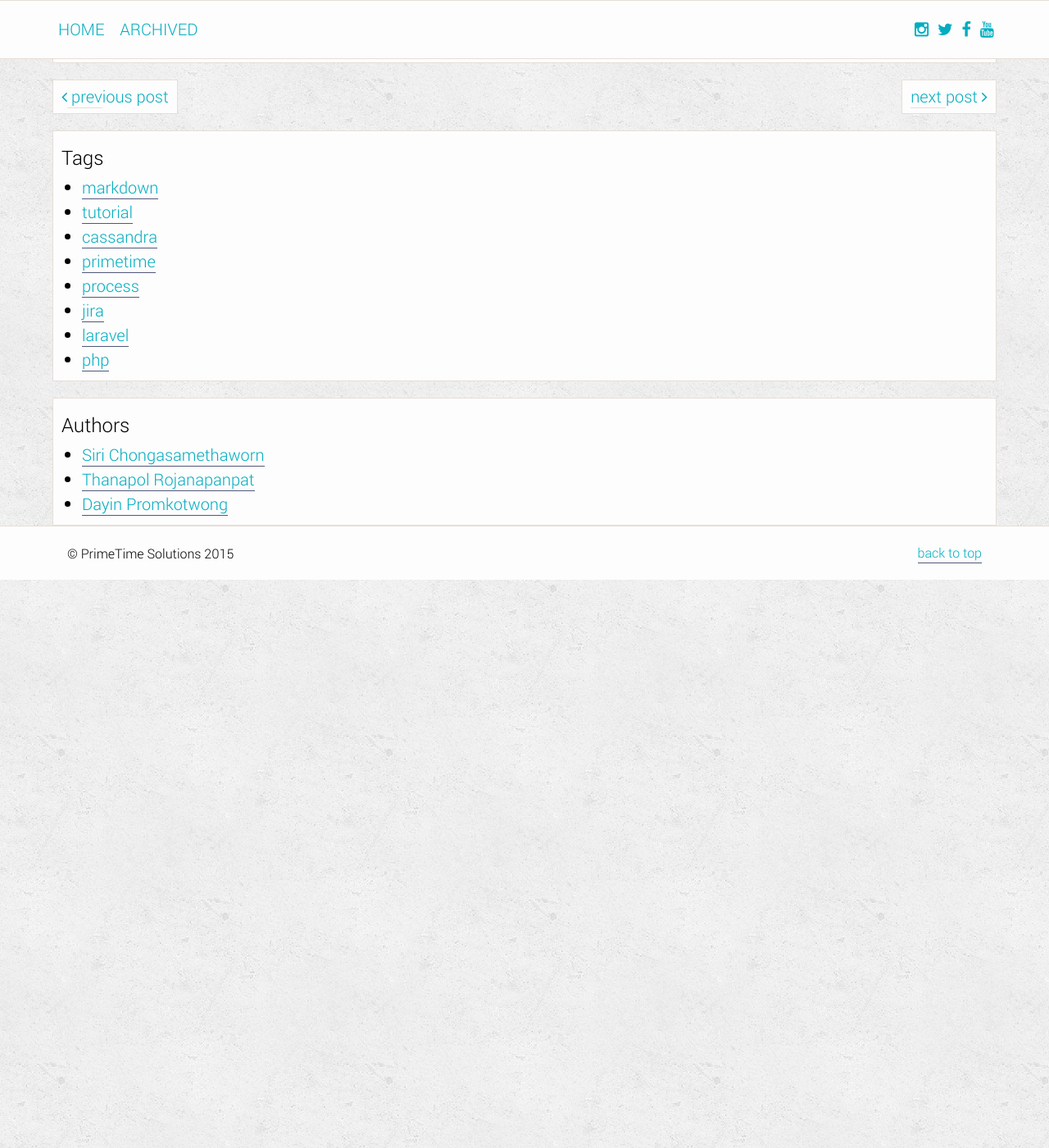
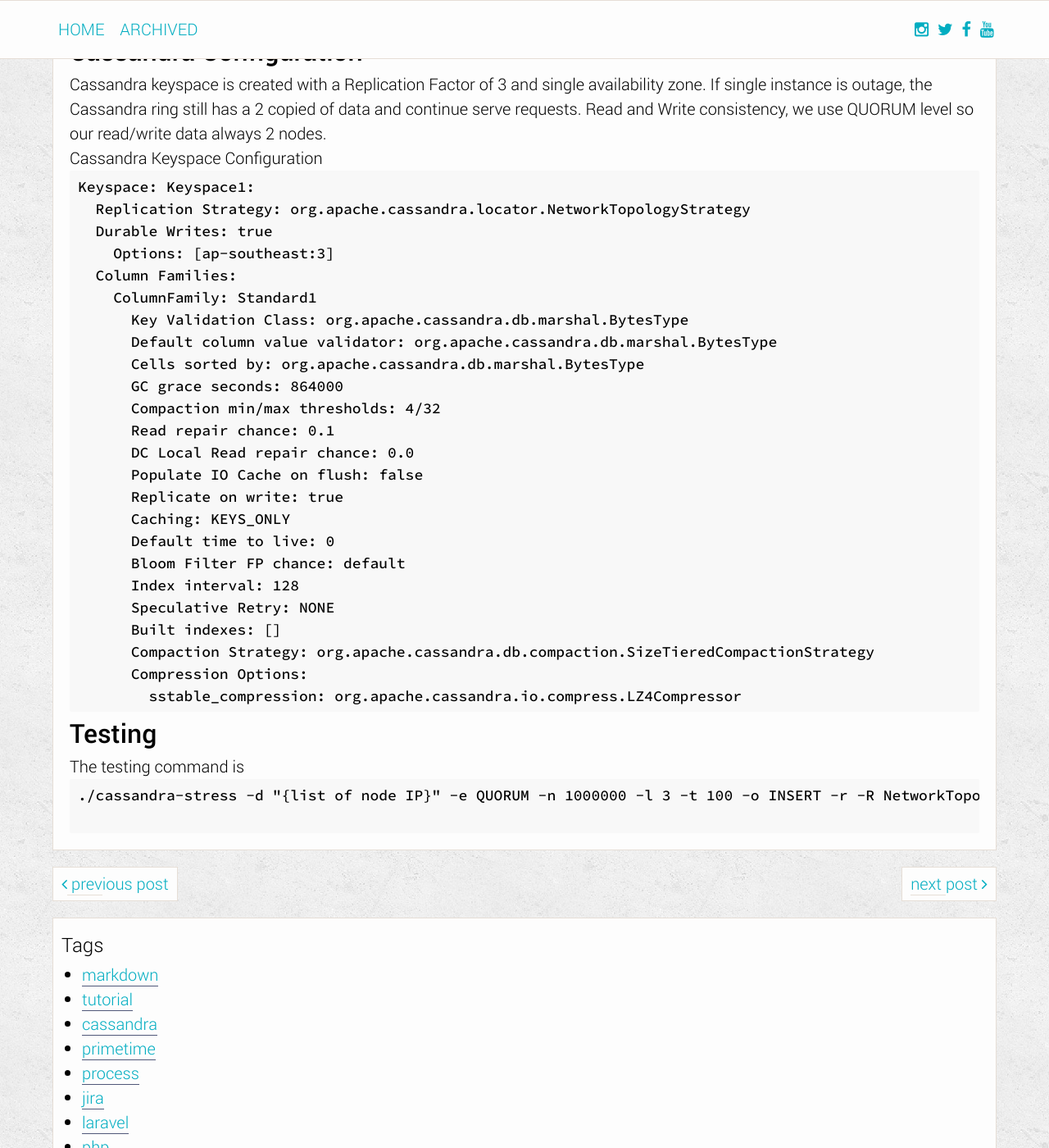
Before and after one commit to PrimeTimeTV/PrimeTimeTV.github.io, a Jekyll site: the page built from _posts/2015-08-09-cassandra-benchmark.markdown, in a window 1280 px wide and 1400 px high, scrolled down 787 px. Shown: the whole window at 82% size. Built offline with Jekyll 4.4.1, drawn with Linux system fonts in a browser that asks for light colours.

Commit message:
Update 2015-08-09-cassandra-benchmark.markdown

````diff
--- a/_posts/2015-08-09-cassandra-benchmark.markdown
+++ b/_posts/2015-08-09-cassandra-benchmark.markdown
@@ -16,10 +16,50 @@ PrimeTime using Apache Cassandra since the beginning. We use Apache Cassandra as
 To benchmark a Apache Cassandra, we use "cassandra-stress" tool. Since our service is implemented and build on AWS, so we configured the Cassandra to optimize as much as possible with AWS such as Ec2Snitch. The measure are not tested on real production environment. Our production environment is classified and not allowed to expose in the public domain.
 
 Hardware
-========
+--------
 The EC2 instances used to run Cassandra are m3.xlarge. They have 4 vCPUs and memory 15 GiB. All instances are running in same VPC and private subnet marks. Internal storage is 1x30 GB of SSD. Both Cassandra commit logs and data files were stored on this filesystem. All 4 instances are running in single data center 'ap-southeast'
 
 Software
-========
+--------
 The testing is run on Apache Cassandra 2.0.8 with 4 instances. This is the minimum guarantee of 99% availabilty of our service.
 The Apache Cassandra is deployed on Linux and Oracle JVM 1.7.0_54. The Cassandra is started with 2 seeds and more 2 nodes are joined in 30 seconds
+
+Cassandra Configuration
+-----------------------
+Cassandra keyspace is created with a Replication Factor of 3 and single availability zone. If single instance is outage, the Cassandra ring still has a 2 copied of data and continue serve requests. Read and Write consistency, we use QUORUM level so our read/write data always 2 nodes.
+
+Cassandra Keyspace Configuration
+```
+Keyspace: Keyspace1:
+  Replication Strategy: org.apache.cassandra.locator.NetworkTopologyStrategy
+  Durable Writes: true
+    Options: [ap-southeast:3]
+  Column Families:
+    ColumnFamily: Standard1
+      Key Validation Class: org.apache.cassandra.db.marshal.BytesType
+      Default column value validator: org.apache.cassandra.db.marshal.BytesType
+      Cells sorted by: org.apache.cassandra.db.marshal.BytesType
+      GC grace seconds: 864000
+      Compaction min/max thresholds: 4/32
+      Read repair chance: 0.1
+      DC Local Read repair chance: 0.0
+      Populate IO Cache on flush: false
+      Replicate on write: true
+      Caching: KEYS_ONLY
+      Default time to live: 0
+      Bloom Filter FP chance: default
+      Index interval: 128
+      Speculative Retry: NONE
+      Built indexes: []
+      Compaction Strategy: org.apache.cassandra.db.compaction.SizeTieredCompactionStrategy
+      Compression Options:
+        sstable_compression: org.apache.cassandra.io.compress.LZ4Compressor
+```
+
+Testing
+-------
+The testing command is
+```
+./cassandra-stress -d "{list of node IP}" -e QUORUM -n 1000000 -l 3 -t 100 -o INSERT -r -R NetworkTopologyStrategy
+
+```
````
